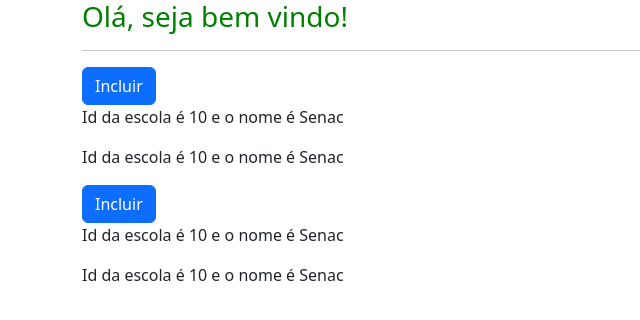
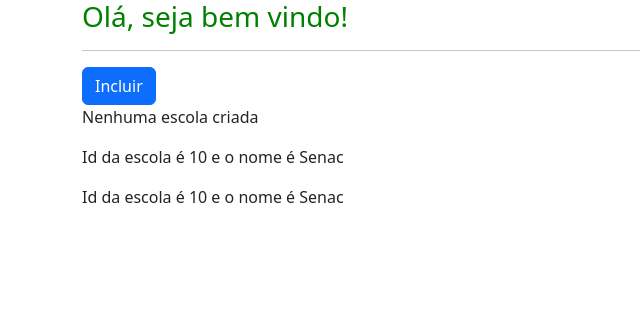
Before and after one commit to GabrielFreitas29/Angular-Danki, an Angular app in the folder meu-app/: page / in a window 1280 px wide. Shown: the top 320 px of the page, without its empty margins (0-640 px from the left). Built offline with nearby package versions, Linux system fonts and the light colour scheme.

Commit message:
Event Binding

```diff
--- a/meu-app/src/app/app.component.html
+++ b/meu-app/src/app/app.component.html
@@ -4,7 +4,6 @@
             <h3>Olá, seja bem vindo!</h3>
             <hr>
             <app-schools></app-schools>
-            <app-schools></app-schools>
 
         </div>
     </div>
--- a/meu-app/src/app/schools/schools.component.html
+++ b/meu-app/src/app/schools/schools.component.html
@@ -1,4 +1,8 @@
-<button class="btn btn-primary" [disabled]="!aceitaNovaEscola">Incluir</button>
+<button class="btn btn-primary"
+[disabled]="!aceitaNovaEscola"
+(click)="createSchool()">Incluir</button>
 
+<!-- <p [innerText]="aceitaNovaEscola"></p> -->
+<p> {{ createdSchoolStatus }} </p>
 <app-school></app-school>
 <app-school></app-school>
--- a/meu-app/src/app/schools/schools.component.ts
+++ b/meu-app/src/app/schools/schools.component.ts
@@ -10,10 +10,16 @@ import { Component } from '@angular/core';
 export class SchoolsComponent {
 
   aceitaNovaEscola = false;
+  createdSchoolStatus = "Nenhuma escola criada";
 
   ngOnInit(): void{
     setTimeout(() => {
       this.aceitaNovaEscola = true;
     }, 3000);
   }
+
+  createSchool(){
+    this.createdSchoolStatus = "Escola criada!"
   }
+
+  }
```
